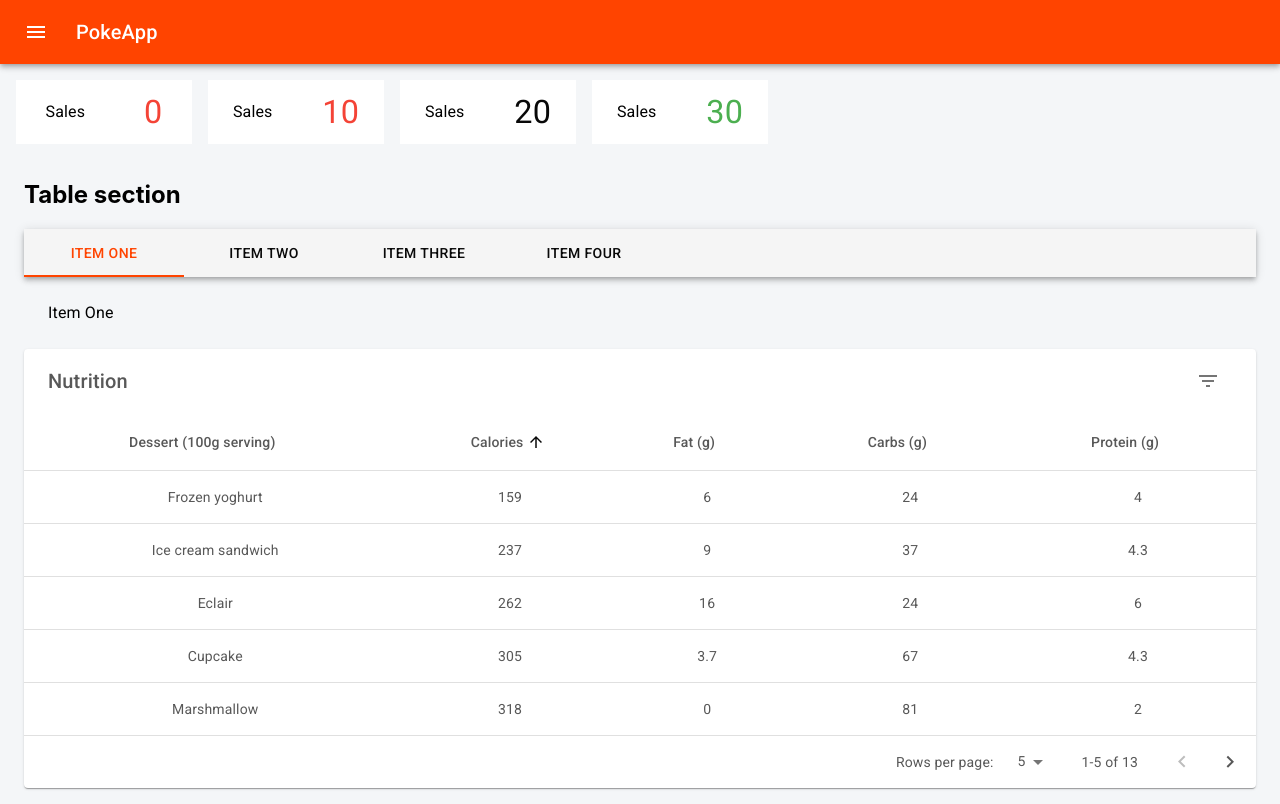
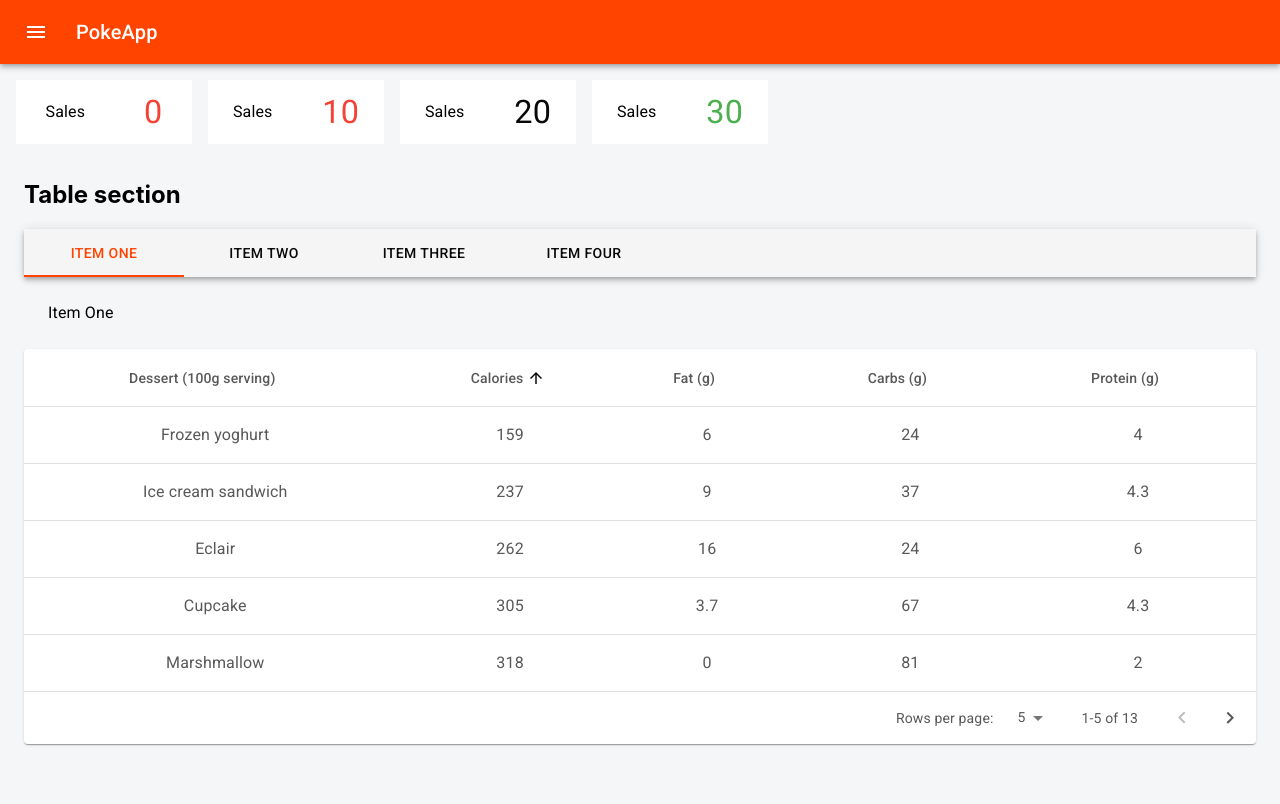
Before and after one commit to wolftrax5/pokexample, a React (Create React App) app: page / in a window 1280 px wide. Built offline with nearby package versions, Linux system fonts and the light colour scheme.

Commit message:
Apply format

```diff
--- a/src/Components/EnhancedTable/index.tsx
+++ b/src/Components/EnhancedTable/index.tsx
@@ -1,21 +1,15 @@
-import React from 'react';
-import { createStyles, lighten, makeStyles, Theme } from '@material-ui/core/styles';
-import Table from '@material-ui/core/Table';
-import TableBody from '@material-ui/core/TableBody';
-import TableCell from '@material-ui/core/TableCell';
-import TableContainer from '@material-ui/core/TableContainer';
-import TableHead from '@material-ui/core/TableHead';
-import TablePagination from '@material-ui/core/TablePagination';
-import TableRow from '@material-ui/core/TableRow';
-import TableSortLabel from '@material-ui/core/TableSortLabel';
-import Toolbar from '@material-ui/core/Toolbar';
-import Typography from '@material-ui/core/Typography';
-import Paper from '@material-ui/core/Paper';
-import Checkbox from '@material-ui/core/Checkbox';
-import IconButton from '@material-ui/core/IconButton';
-import Tooltip from '@material-ui/core/Tooltip';
-import FilterListIcon from '@material-ui/icons/FilterList';
-
+import React from "react";
+import { createStyles, makeStyles, Theme } from "@material-ui/core/styles";
+import Table from "@material-ui/core/Table";
+import TableBody from "@material-ui/core/TableBody";
+import TableCell from "@material-ui/core/TableCell";
+import TableContainer from "@material-ui/core/TableContainer";
+import TableHead from "@material-ui/core/TableHead";
+import TablePagination from "@material-ui/core/TablePagination";
+import TableRow from "@material-ui/core/TableRow";
+import TableSortLabel from "@material-ui/core/TableSortLabel";
+import Typography from "@material-ui/core/Typography";
+import Paper from "@material-ui/core/Paper";
 interface Data {
   calories: number;
   carbs: number;
@@ -29,25 +23,25 @@ function createData(
   calories: number,
   fat: number,
   carbs: number,
-  protein: number,
+  protein: number
 ): Data {
   return { name, calories, fat, carbs, protein };
 }
 
 const rows = [
-  createData('Cupcake', 305, 3.7, 67, 4.3),
-  createData('Donut', 452, 25.0, 51, 4.9),
-  createData('Eclair', 262, 16.0, 24, 6.0),
-  createData('Frozen yoghurt', 159, 6.0, 24, 4.0),
-  createData('Gingerbread', 356, 16.0, 49, 3.9),
-  createData('Honeycomb', 408, 3.2, 87, 6.5),
-  createData('Ice cream sandwich', 237, 9.0, 37, 4.3),
-  createData('Jelly Bean', 375, 0.0, 94, 0.0),
-  createData('KitKat', 518, 26.0, 65, 7.0),
-  createData('Lollipop', 392, 0.2, 98, 0.0),
-  createData('Marshmallow', 318, 0, 81, 2.0),
-  createData('Nougat', 360, 19.0, 9, 37.0),
-  createData('Oreo', 437, 18.0, 63, 4.0),
+  createData("Cupcake", 305, 3.7, 67, 4.3),
+  createData("Donut", 452, 25.0, 51, 4.9),
+  createData("Eclair", 262, 16.0, 24, 6.0),
+  createData("Frozen yoghurt", 159, 6.0, 24, 4.0),
+  createData("Gingerbread", 356, 16.0, 49, 3.9),
+  createData("Honeycomb", 408, 3.2, 87, 6.5),
+  createData("Ice cream sandwich", 237, 9.0, 37, 4.3),
+  createData("Jelly Bean", 375, 0.0, 94, 0.0),
+  createData("KitKat", 518, 26.0, 65, 7.0),
+  createData("Lollipop", 392, 0.2, 98, 0.0),
+  createData("Marshmallow", 318, 0, 81, 2.0),
+  createData("Nougat", 360, 19.0, 9, 37.0),
+  createData("Oreo", 437, 18.0, 63, 4.0),
 ];
 
 function descendingComparator<T>(a: T, b: T, orderBy: keyof T) {
@@ -60,13 +54,16 @@ function descendingComparator<T>(a: T, b: T, orderBy: keyof T) {
   return 0;
 }
 
-type Order = 'asc' | 'desc';
+type Order = "asc" | "desc";
 
 function getComparator<Key extends keyof any>(
   order: Order,
-  orderBy: Key,
-): (a: { [key in Key]: number | string }, b: { [key in Key]: number | string }) => number {
-  return order === 'desc'
+  orderBy: Key
+): (
+  a: { [key in Key]: number | string },
+  b: { [key in Key]: number | string }
+) => number {
+  return order === "desc"
     ? (a, b) => descendingComparator(a, b, orderBy)
     : (a, b) => -descendingComparator(a, b, orderBy);
 }
@@ -89,25 +86,33 @@ interface HeadCell {
 }
 
 const headCells: HeadCell[] = [
-  { id: 'name', numeric: false, disablePadding: true, label: 'Dessert (100g serving)' },
-  { id: 'calories', numeric: true, disablePadding: false, label: 'Calories' },
-  { id: 'fat', numeric: true, disablePadding: false, label: 'Fat (g)' },
-  { id: 'carbs', numeric: true, disablePadding: false, label: 'Carbs (g)' },
-  { id: 'protein', numeric: true, disablePadding: false, label: 'Protein (g)' },
+  {
+    id: "name",
+    numeric: false,
+    disablePadding: true,
+    label: "Dessert (100g serving)",
+  },
+  { id: "calories", numeric: true, disablePadding: false, label: "Calories" },
+  { id: "fat", numeric: true, disablePadding: false, label: "Fat (g)" },
+  { id: "carbs", numeric: true, disablePadding: false, label: "Carbs (g)" },
+  { id: "protein", numeric: true, disablePadding: false, label: "Protein (g)" },
 ];
 
 interface EnhancedTableProps {
   classes: ReturnType<typeof useStyles>;
-  onRequestSort: (event: React.MouseEvent<unknown>, property: keyof Data) => void;
-  onSelectAllClick: (event: React.ChangeEvent<HTMLInputElement>) => void;
+  onRequestSort: (
+    event: React.MouseEvent<unknown>,
+    property: keyof Data
+  ) => void;
   order: Order;
   orderBy: string;
-  rowCount: number;
 }
 
 function EnhancedTableHead(props: EnhancedTableProps) {
-  const { classes, onSelectAllClick, order, orderBy, rowCount, onRequestSort } = props;
-  const createSortHandler = (property: keyof Data) => (event: React.MouseEvent<unknown>) => {
+  const { classes, order, orderBy, onRequestSort } = props;
+  const createSortHandler = (property: keyof Data) => (
+    event: React.MouseEvent<unknown>
+  ) => {
     onRequestSort(event, property);
   };
 
@@ -117,19 +122,19 @@ function EnhancedTableHead(props: EnhancedTableProps) {
         {headCells.map((headCell) => (
           <TableCell
             key={headCell.id}
-            align={'center'}
-            padding={'default'}
+            align={"center"}
+            padding={"default"}
             sortDirection={orderBy === headCell.id ? order : false}
           >
             <TableSortLabel
               active={orderBy === headCell.id}
-              direction={orderBy === headCell.id ? order : 'asc'}
+              direction={orderBy === headCell.id ? order : "asc"}
               onClick={createSortHandler(headCell.id)}
             >
               {headCell.label}
               {orderBy === headCell.id ? (
                 <span className={classes.visuallyHidden}>
-                  {order === 'desc' ? 'sorted descending' : 'sorted ascending'}
+                  {order === "desc" ? "sorted descending" : "sorted ascending"}
                 </span>
               ) : null}
             </TableSortLabel>
@@ -140,55 +145,13 @@ function EnhancedTableHead(props: EnhancedTableProps) {
   );
 }
 
-const useToolbarStyles = makeStyles((theme: Theme) =>
-  createStyles({
-    root: {
-      paddingLeft: theme.spacing(2),
-      paddingRight: theme.spacing(1),
-    },
-    highlight:
-      theme.palette.type === 'light'
-        ? {
-            color: theme.palette.secondary.main,
-            backgroundColor: lighten(theme.palette.secondary.light, 0.85),
-          }
-        : {
-            color: theme.palette.text.primary,
-            backgroundColor: theme.palette.secondary.dark,
-          },
-    title: {
-      flex: '1 1 100%',
-    },
-  }),
-);
-
-interface EnhancedTableToolbarProps {
-}
-
-const EnhancedTableToolbar = (props: EnhancedTableToolbarProps) => {
-  const classes = useToolbarStyles();
-
-  return (
-    <Toolbar>
-      <Typography className={classes.title} variant="h6" id="tableTitle" component="div">
-        Nutrition
-      </Typography>
-      <Tooltip title="Filter list">
-        <IconButton aria-label="filter list">
-          <FilterListIcon />
-        </IconButton>
-      </Tooltip>
-    </Toolbar>
-  );
-};
-
 const useStyles = makeStyles((theme: Theme) =>
   createStyles({
     root: {
-      width: '100%',
+      width: "100%",
     },
     paper: {
-      width: '100%',
+      width: "100%",
       marginBottom: theme.spacing(2),
     },
     table: {
@@ -196,39 +159,33 @@ const useStyles = makeStyles((theme: Theme) =>
     },
     visuallyHidden: {
       border: 0,
-      clip: 'rect(0 0 0 0)',
+      clip: "rect(0 0 0 0)",
       height: 1,
       margin: -1,
-      overflow: 'hidden',
+      overflow: "hidden",
       padding: 0,
-      position: 'absolute',
+      position: "absolute",
       top: 20,
       width: 1,
     },
-  }),
+  })
 );
 
-export  function EnhancedTable() {
+export function EnhancedTable() {
   const classes = useStyles();
-  const [order, setOrder] = React.useState<Order>('asc');
-  const [orderBy, setOrderBy] = React.useState<keyof Data>('calories');
+  const [order, setOrder] = React.useState<Order>("asc");
+  const [orderBy, setOrderBy] = React.useState<keyof Data>("calories");
   const [selected, setSelected] = React.useState<string[]>([]);
   const [page, setPage] = React.useState(0);
   const [rowsPerPage, setRowsPerPage] = React.useState(5);
 
-  const handleRequestSort = (event: React.MouseEvent<unknown>, property: keyof Data) => {
-    const isAsc = orderBy === property && order === 'asc';
-    setOrder(isAsc ? 'desc' : 'asc');
+  const handleRequestSort = (
+    event: React.MouseEvent<unknown>,
+    property: keyof Data
+  ) => {
+    const isAsc = orderBy === property && order === "asc";
+    setOrder(isAsc ? "desc" : "asc");
     setOrderBy(property);
-  };
-
-  const handleSelectAllClick = (event: React.ChangeEvent<HTMLInputElement>) => {
-    if (event.target.checked) {
-      const newSelecteds = rows.map((n) => n.name);
-      setSelected(newSelecteds);
-      return;
-    }
-    setSelected([]);
   };
 
   const handleClick = (event: React.MouseEvent<unknown>, name: string) => {
@@ -244,7 +201,7 @@ export  function EnhancedTable() {
     } else if (selectedIndex > 0) {
       newSelected = newSelected.concat(
         selected.slice(0, selectedIndex),
-        selected.slice(selectedIndex + 1),
+        selected.slice(selectedIndex + 1)
       );
     }
 
@@ -255,35 +212,33 @@ export  function EnhancedTable() {
     setPage(newPage);
   };
 
-  const handleChangeRowsPerPage = (event: React.ChangeEvent<HTMLInputElement>) => {
+  const handleChangeRowsPerPage = (
+    event: React.ChangeEvent<HTMLInputElement>
+  ) => {
     setRowsPerPage(parseInt(event.target.value, 10));
     setPage(0);
   };
 
-
-
   const isSelected = (name: string) => selected.indexOf(name) !== -1;
 
-  const emptyRows = rowsPerPage - Math.min(rowsPerPage, rows.length - page * rowsPerPage);
+  const emptyRows =
+    rowsPerPage - Math.min(rowsPerPage, rows.length - page * rowsPerPage);
 
   return (
     <div className={classes.root}>
       <Paper className={classes.paper}>
-        <EnhancedTableToolbar />
         <TableContainer>
           <Table
             className={classes.table}
             aria-labelledby="tableTitle"
-            size={'medium'}
+            size={"medium"}
             aria-label="enhanced table"
           >
             <EnhancedTableHead
               classes={classes}
               order={order}
               orderBy={orderBy}
-              onSelectAllClick={handleSelectAllClick}
               onRequestSort={handleRequestSort}
-              rowCount={rows.length}
             />
             <TableBody>
               {stableSort(rows, getComparator(order, orderBy))
@@ -301,13 +256,27 @@ export  function EnhancedTable() {
                       key={row.name}
                       selected={isItemSelected}
                     >
-                      <TableCell component="th" align="center" id={labelId} scope="row" padding="none">
-                        {row.name}
+                      <TableCell
+                        component="th"
+                        align="center"
+                        id={labelId}
+                        scope="row"
+                        padding="none"
+                      >
+                        <Typography>{row.name}</Typography>
                       </TableCell>
-                      <TableCell align="center">{row.calories}</TableCell>
-                      <TableCell align="center">{row.fat}</TableCell>
-                      <TableCell align="center">{row.carbs}</TableCell>
-                      <TableCell align="center">{row.protein}</TableCell>
+                      <TableCell align="center">
+                        <Typography>{row.calories}</Typography>
+                      </TableCell>
+                      <TableCell align="center">
+                        <Typography>{row.fat}</Typography>
+                      </TableCell>
+                      <TableCell align="center">
+                        <Typography>{row.carbs}</Typography>
+                      </TableCell>
+                      <TableCell align="center">
+                        <Typography>{row.protein}</Typography>
+                      </TableCell>
                     </TableRow>
                   );
                 })}
```
